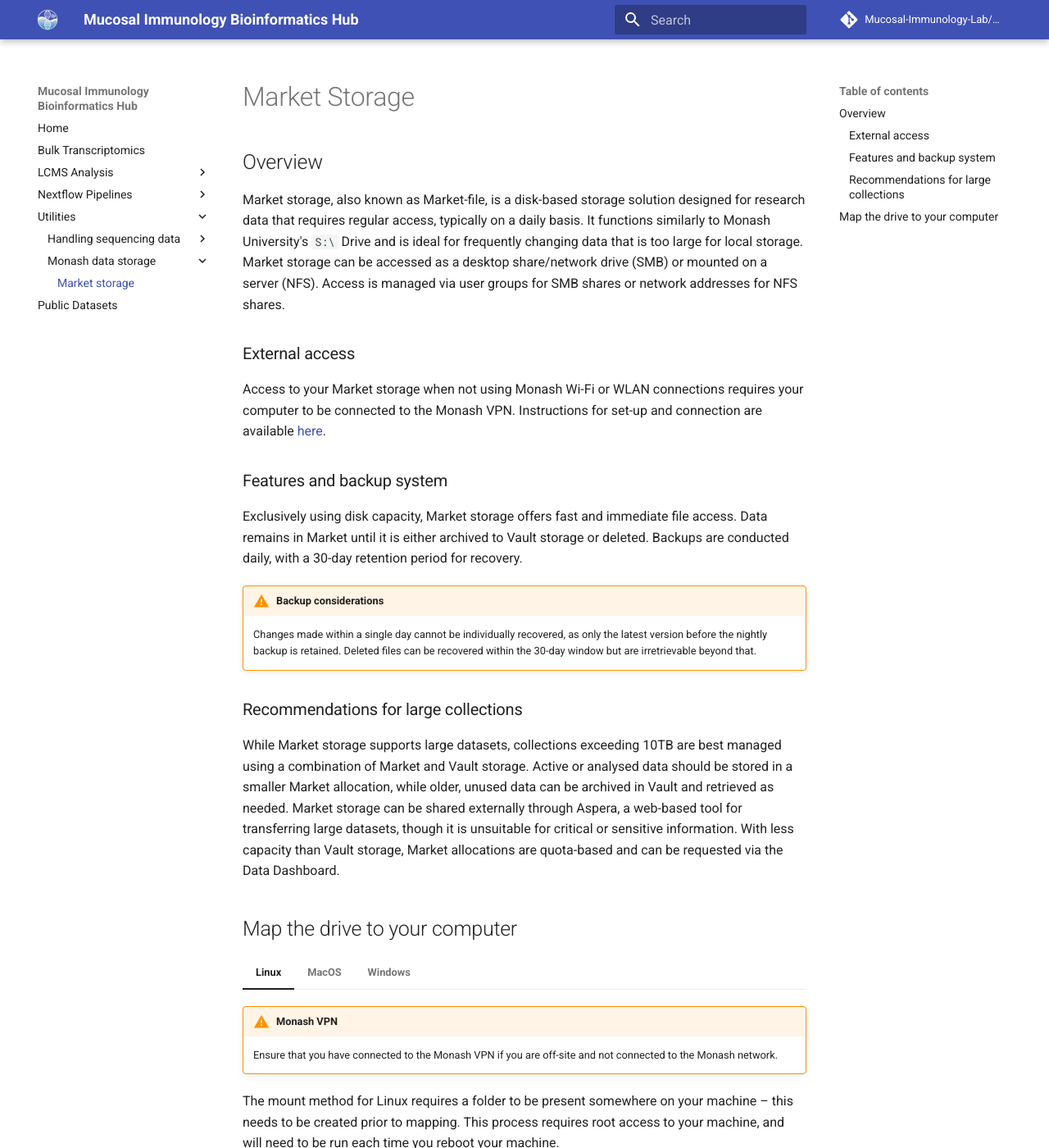
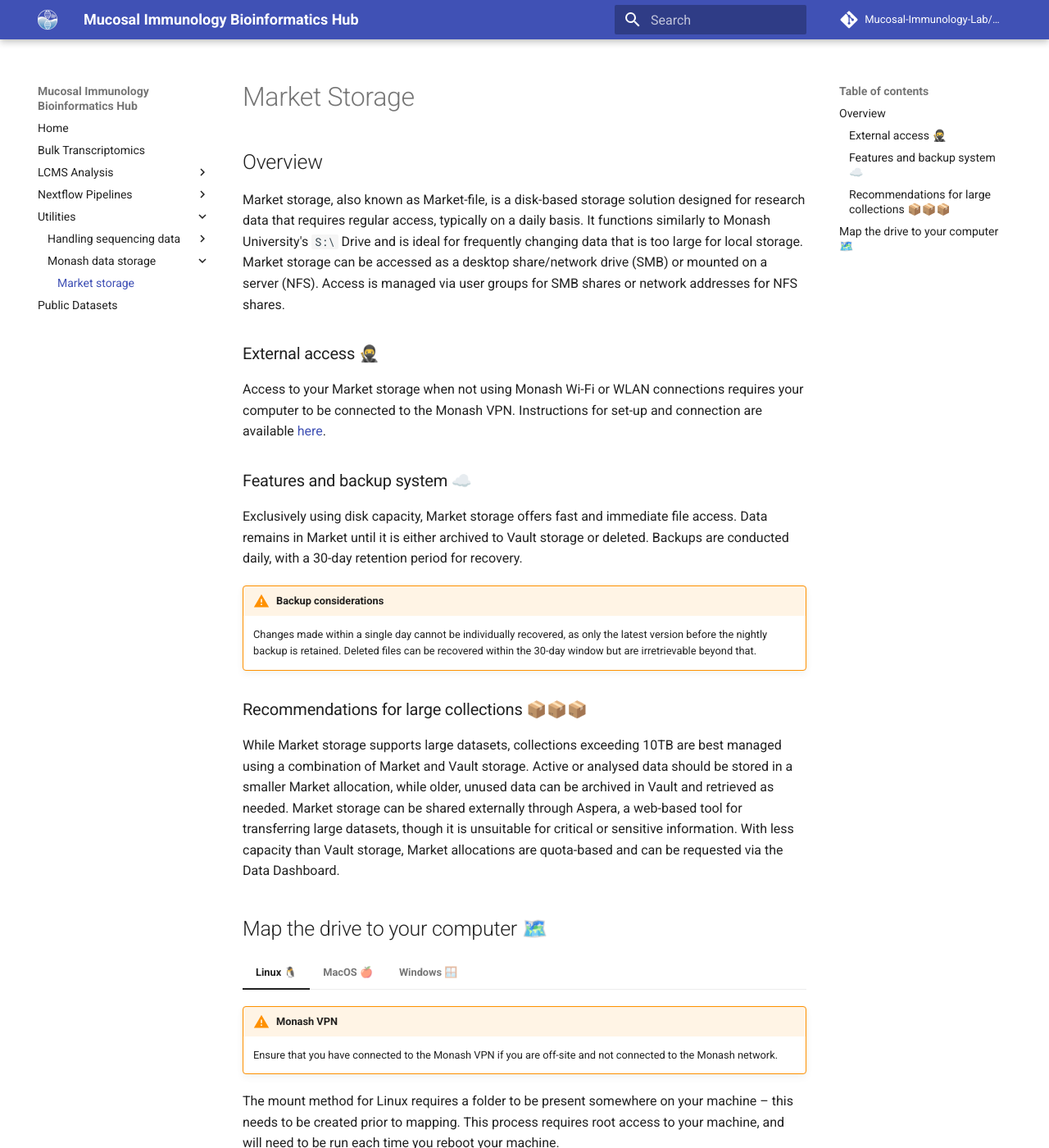
Before and after one commit to mucosal-immunology-lab/bioinformatics-hub, an MkDocs documentation site: the page built from docs/Utilities/market-storage.md, in a window 1280 px wide and 1400 px high. Shown: the whole window at 82% size. Built offline with MkDocs 1.6.1 and Material for MkDocs 9.7.7, drawn with Linux system fonts in a browser that asks for light colours.

```diff
--- a/docs/Utilities/market-storage.md
+++ b/docs/Utilities/market-storage.md
@@ -4,12 +4,12 @@
 
 Market storage, also known as Market-file, is a disk-based storage solution designed for research data that requires regular access, typically on a daily basis. It functions similarly to Monash University's `S:\` Drive and is ideal for frequently changing data that is too large for local storage. Market storage can be accessed as a desktop share/network drive (SMB) or mounted on a server (NFS). Access is managed via user groups for SMB shares or network addresses for NFS shares.
 
-### External access
+### External access 🥷
 
 Access to your Market storage when not using Monash Wi-Fi or WLAN connections requires your computer to be connected to the Monash VPN.
 Instructions for set-up and connection are available [here](https://www.monash.edu/esolutions/network/vpn).
 
-### Features and backup system
+### Features and backup system ☁️
 
 Exclusively using disk capacity, Market storage offers fast and immediate file access. Data remains in Market until it is either archived to Vault storage or deleted. Backups are conducted daily, with a 30-day retention period for recovery.
 
@@ -17,13 +17,13 @@ Exclusively using disk capacity, Market storage offers fast and immediate file a
 
     Changes made within a single day cannot be individually recovered, as only the latest version before the nightly backup is retained. Deleted files can be recovered within the 30-day window but are irretrievable beyond that.
 
-### Recommendations for large collections
+### Recommendations for large collections 📦📦📦
 
 While Market storage supports large datasets, collections exceeding 10TB are best managed using a combination of Market and Vault storage. Active or analysed data should be stored in a smaller Market allocation, while older, unused data can be archived in Vault and retrieved as needed. Market storage can be shared externally through Aspera, a web-based tool for transferring large datasets, though it is unsuitable for critical or sensitive information. With less capacity than Vault storage, Market allocations are quota-based and can be requested via the Data Dashboard.
 
-## Map the drive to your computer
+## Map the drive to your computer 🗺️
 
-=== "Linux"
+=== "Linux 🐧"
 
     !!! warning "Monash VPN"
 
@@ -67,7 +67,7 @@ While Market storage supports large datasets, collections exceeding 10TB are bes
 
         When you run the `mount` command, you will be prompted to enter your Monash password. This is your Monash login password, and not necessarily the same as your computer login, depending on which machine you are using.
 
-=== "MacOS"
+=== "MacOS 🍎"
 
     !!! warning "Monash VPN"
 
@@ -90,7 +90,7 @@ While Market storage supports large datasets, collections exceeding 10TB are bes
 
     !["MacOS step 2"](../assets/Utilities/file-systems/market_macOS-02.png)
 
-=== "Windows"
+=== "Windows 🪟"
 
     !!! warning "Monash VPN"
 
```
Also changed, not shown: site/search/search_index.json.
